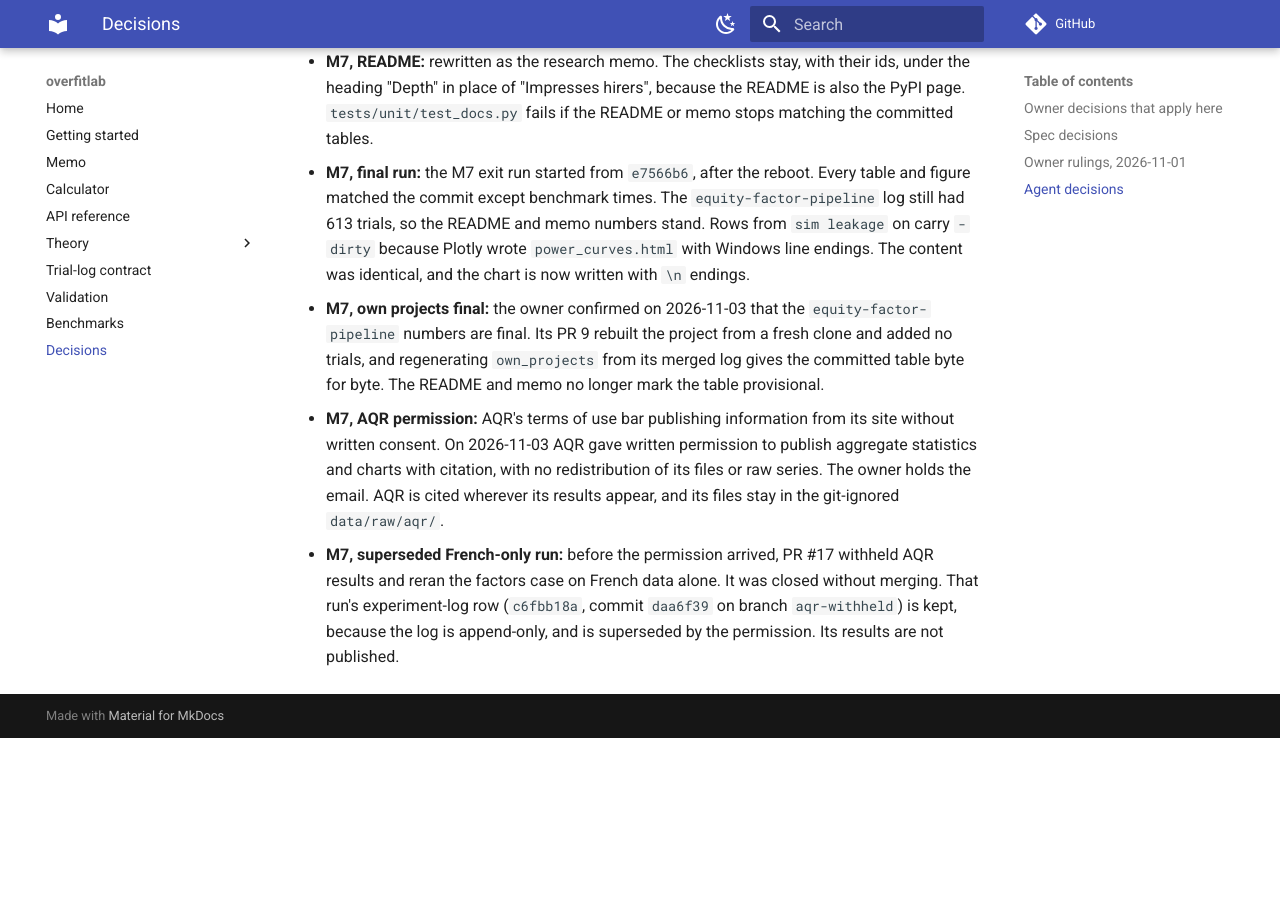
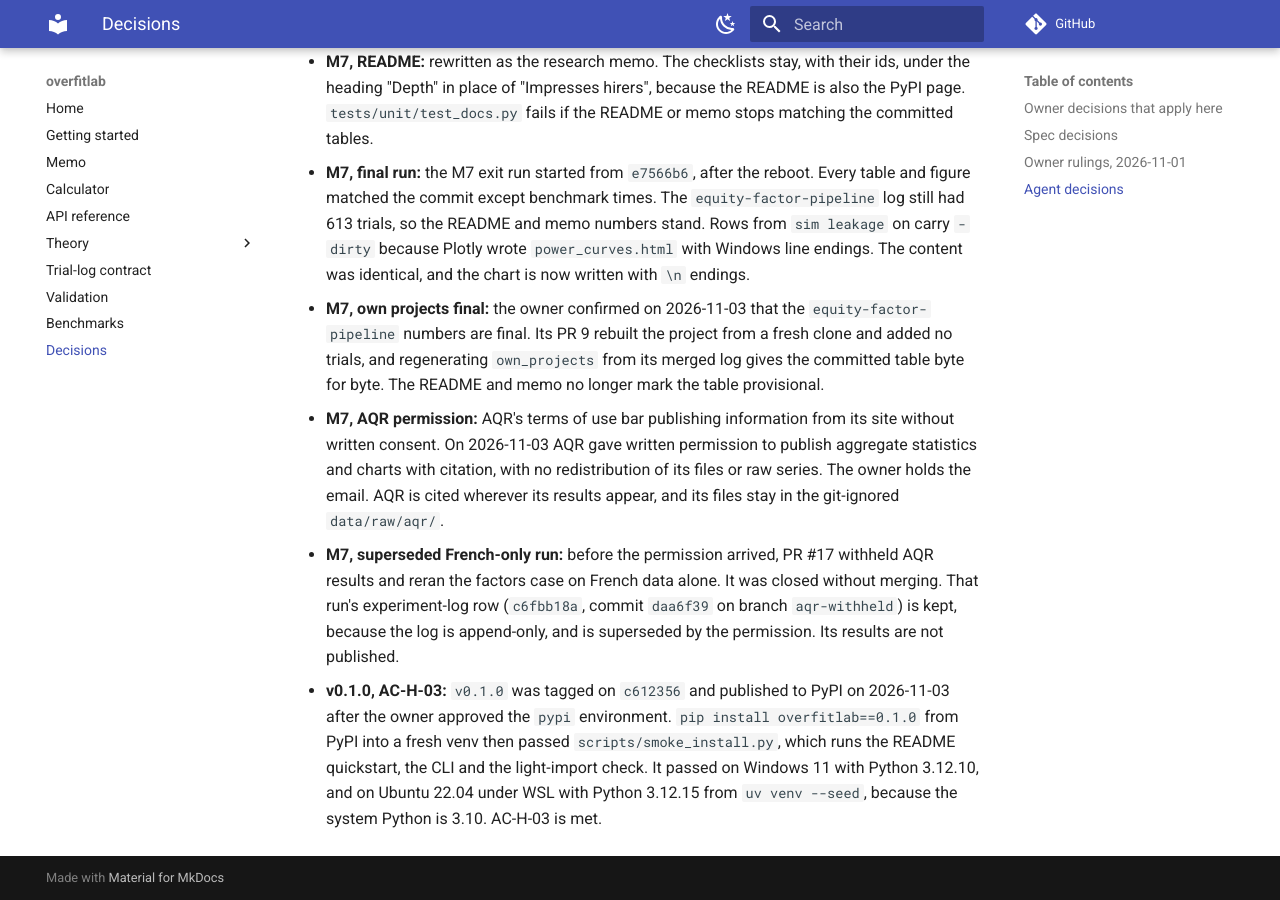
Before and after one commit to avmhdt/backtest-overfitting-lab, an MkDocs documentation site: the page built from docs/decisions.md, in a window 1280 px wide and 900 px high, scrolled down 7514 px. Built offline with MkDocs 1.6.1 and Material for MkDocs 9.7.7, drawn with Linux system fonts in a browser that asks for light colours; comment, search, counter and statistics services are not loaded; before the commit the page ends 8252 px from its top, so only the background shows below that.

Commit message:
Close AC-H-03 after the PyPI install check

```diff
--- a/docs/decisions.md
+++ b/docs/decisions.md
@@ -113,3 +113,4 @@ Copied at M1 from the owner's `DECISIONS.md` (recorded 2026-10-31), which overri
 - **M7, own projects final:** the owner confirmed on 2026-11-03 that the `equity-factor-pipeline` numbers are final. Its PR 9 rebuilt the project from a fresh clone and added no trials, and regenerating `own_projects` from its merged log gives the committed table byte for byte. The README and memo no longer mark the table provisional.
 - **M7, AQR permission:** AQR's terms of use bar publishing information from its site without written consent. On 2026-11-03 AQR gave written permission to publish aggregate statistics and charts with citation, with no redistribution of its files or raw series. The owner holds the email. AQR is cited wherever its results appear, and its files stay in the git-ignored `data/raw/aqr/`.
 - **M7, superseded French-only run:** before the permission arrived, PR #17 withheld AQR results and reran the factors case on French data alone. It was closed without merging. That run's experiment-log row (`c6fbb18a`, commit `daa6f39` on branch `aqr-withheld`) is kept, because the log is append-only, and is superseded by the permission. Its results are not published.
+- **v0.1.0, AC-H-03:** `v0.1.0` was tagged on `c612356` and published to PyPI on 2026-11-03 after the owner approved the `pypi` environment. `pip install overfitlab==0.1.0` from PyPI into a fresh venv then passed `scripts/smoke_install.py`, which runs the README quickstart, the CLI and the light-import check. It passed on Windows 11 with Python 3.12.10, and on Ubuntu 22.04 under WSL with Python 3.12.15 from `uv venv --seed`, because the system Python is 3.10. AC-H-03 is met.
```
Also changed, not shown: README.md (+1 -1 lines).
